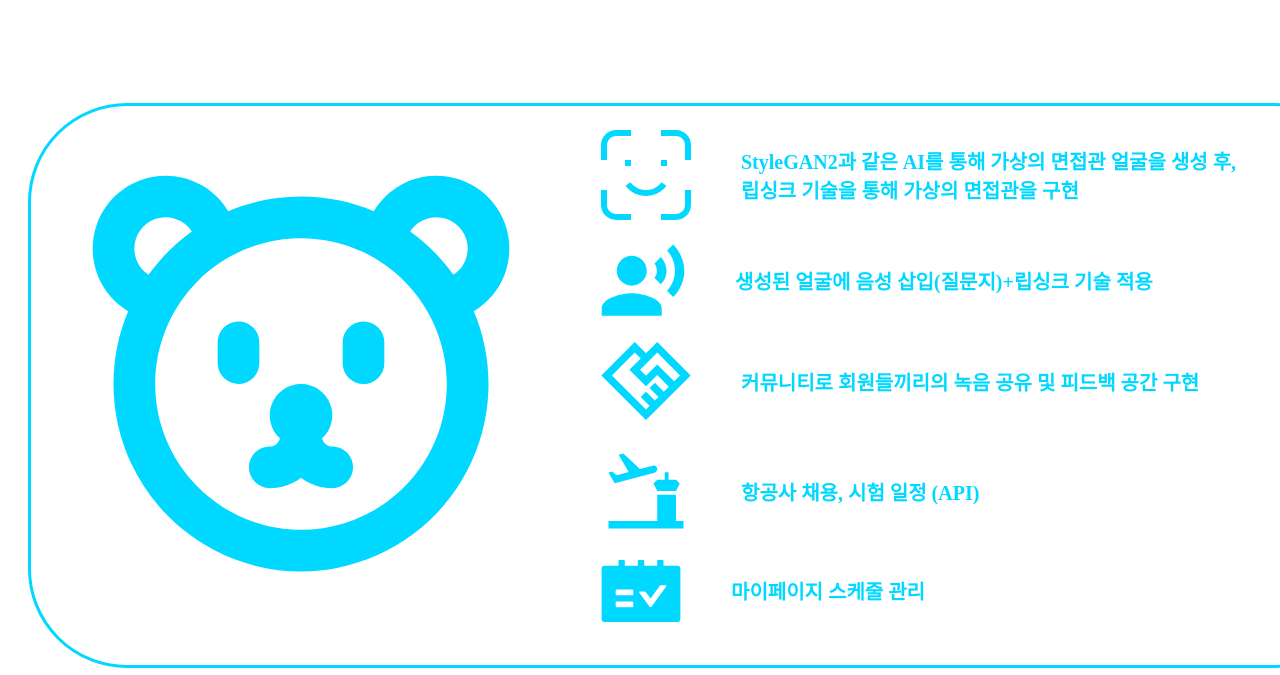
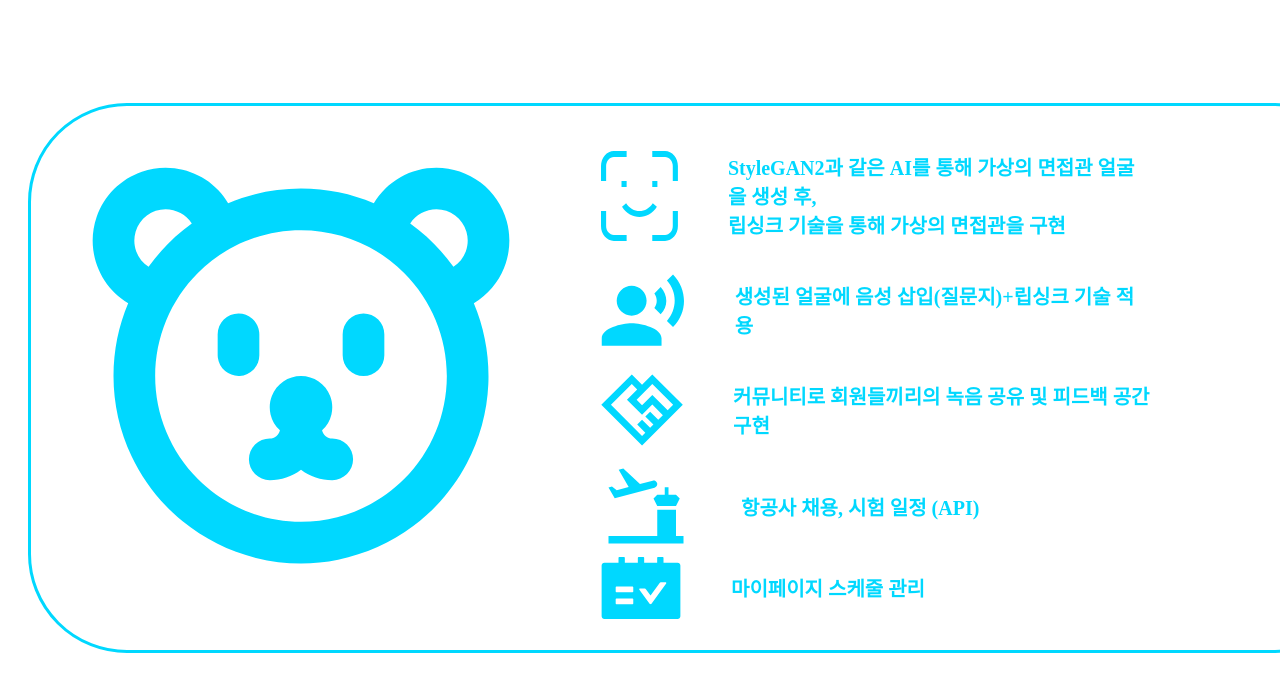
Before and after one commit to Airbear-HS/AIRBEAR_BackEnd, a React (Create React App) app in the folder src/main/frontend/: page / in a window 1280 px wide. Shown: the part 1020-1695 px from the top of the page. Built offline with nearby package versions, Linux system fonts and the light colour scheme.

Commit message:
orangejuice

```diff
--- a/src/main/frontend/src/component/game/Facebear.jsx
+++ b/src/main/frontend/src/component/game/Facebear.jsx
@@ -33,6 +33,8 @@ const faces = [
   '🐌',
   '🐘',
   '🦄',
+  '🦀',
+  '🐀',
 ];
 
 const getRandomFace = () => {
--- a/src/main/frontend/src/component/main/Body.css
+++ b/src/main/frontend/src/component/main/Body.css
@@ -25,10 +25,11 @@
 }
 
 .item {
+  margin-right: 200px;
   display: flex;
   align-items: center;
   gap: 20px;
-  margin-bottom: 20px; /* 마지막 아이템을 제외한 간격 */
+  margin-bottom: 2px; /* 마지막 아이템을 제외한 간격 */
 }
 
 .item img {
```
